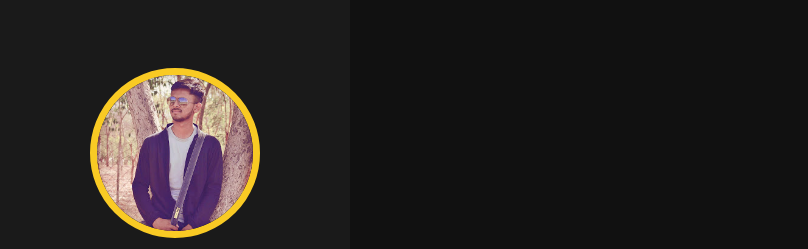
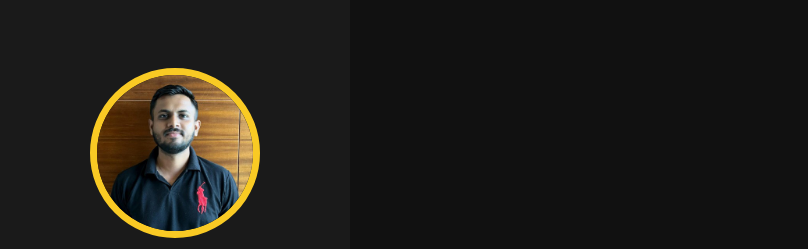
Before and after one commit to pradipkumarparmar/Resume, a plain HTML site: page index.html in a window 1280 px wide. Shown: the top 249 px of the page, without its empty margins (0-808 px from the left). Drawn offline with nearby package versions, Linux system fonts and the light colour scheme.

Commit message:
New Changes Added

```diff
--- a/index.html
+++ b/index.html
@@ -23,7 +23,7 @@
     <header>
 
         <div class="user">
-            <img src="p3.jpg" alt="">
+            <img src="Profile.jpeg" alt="">
             <h3 class="name">Pradip</h3>
             <p class="post">FullStack Developer</p>
         </div>
```
Also changed, not shown: Profile.jpeg (added).
